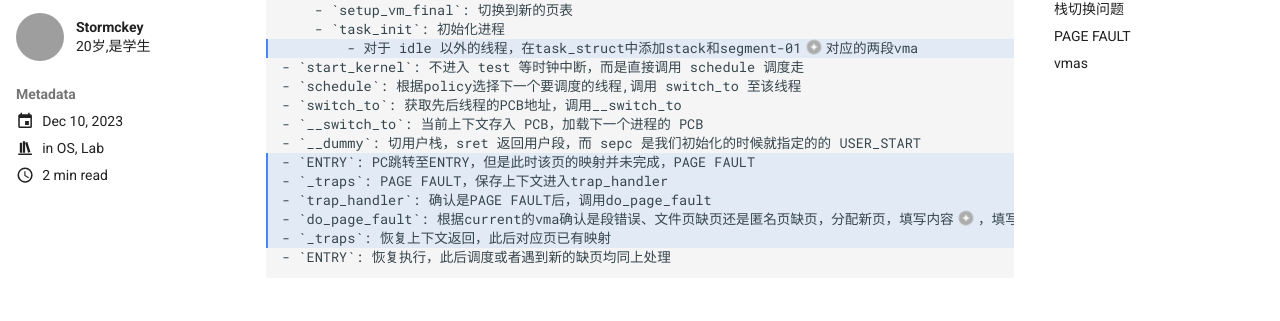
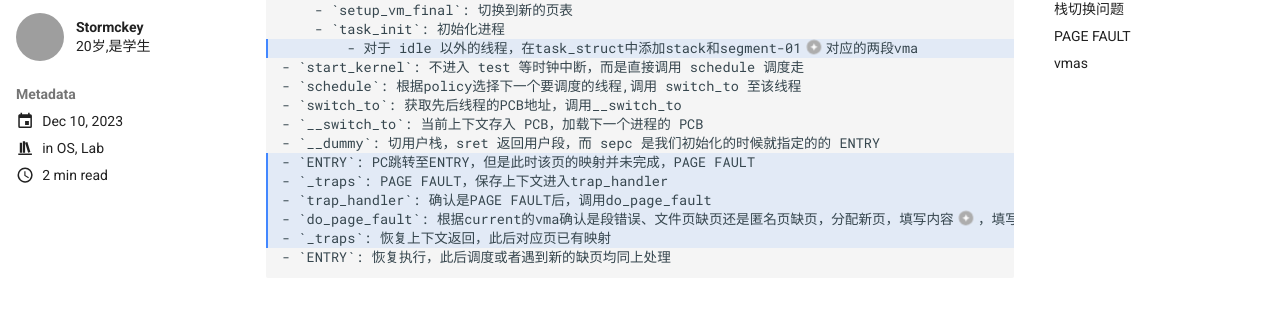
Before and after one commit to stormckey/stormckey.github.io, an MkDocs documentation site: the page built from docs/blog/posts/OS_lab5.md, in a window 1280 px wide and 900 px high, scrolled down 422 px. Shown: the part 126-447 px from the top of the window. Built offline with MkDocs 1.6.1 and Material for MkDocs 9.7.7, drawn with Linux system fonts in a browser that asks for light colours; comment, search, counter and statistics services are not loaded; grey boxes are pictures that could not be loaded.

Commit message:
fix typo

```diff
--- a/docs/blog/posts/OS_lab5.md
+++ b/docs/blog/posts/OS_lab5.md
@@ -30,7 +30,7 @@ nostatistics: true
 - `schedule`: 根据policy选择下一个要调度的线程,调用 switch_to 至该线程
 - `switch_to`: 获取先后线程的PCB地址，调用__switch_to
 - `__switch_to`: 当前上下文存入 PCB，加载下一个进程的 PCB
-- `__dummy`: 切用户栈，sret 返回用户段，而 sepc 是我们初始化的时候就指定的的 USER_START
+- `__dummy`: 切用户栈，sret 返回用户段，而 sepc 是我们初始化的时候就指定的的 ENTRY
 - `ENTRY`: PC跳转至ENTRY，但是此时该页的映射并未完成，PAGE FAULT
 - `_traps`: PAGE FAULT，保存上下文进入trap_handler
 - `trap_handler`: 确认是PAGE FAULT后，调用do_page_fault
```
